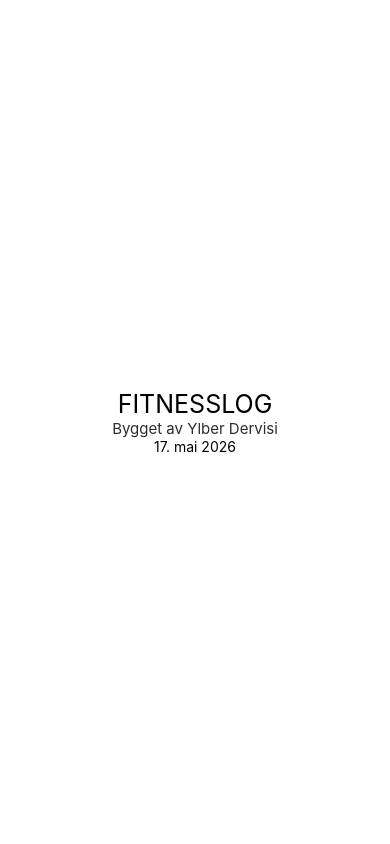
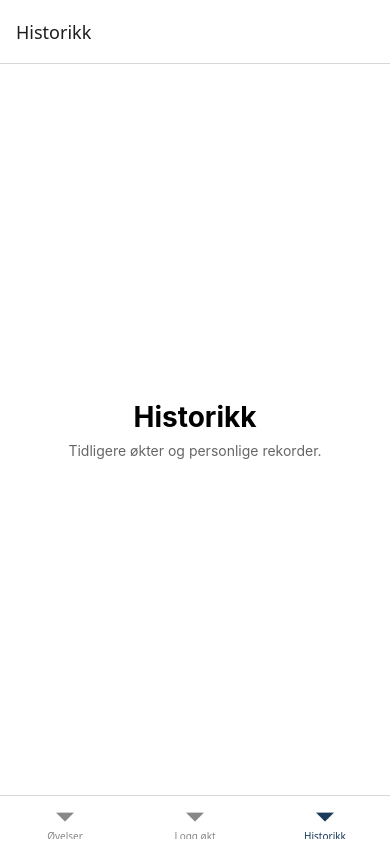
Before and after one commit to ylberdervisi/fitnesslog, a React Native app: screen /Historikk in a window 390 px wide. Built offline with nearby package versions, Linux system fonts and the light colour scheme.

Commit message:
Adding 3 tabs (excercises, log, history)

```diff
--- a/App.tsx
+++ b/App.tsx
@@ -1,31 +1,28 @@
+import { NavigationContainer } from '@react-navigation/native';
+import { createBottomTabNavigator } from '@react-navigation/bottom-tabs';
 import { StatusBar } from 'expo-status-bar';
-import { StyleSheet, Text, View } from 'react-native';
+
+import ExercisesScreen from './src/screens/ExercisesScreen';
+import LogWorkoutScreen from './src/screens/LogWorkoutScreen';
+import HistoryScreen from './src/screens/HistoryScreen';
+
+const Tab = createBottomTabNavigator();
 
 export default function App() {
   return (
-    <View style={styles.container}>
-      <Text style={styles.title}>FITNESSLOG</Text>
-      <Text style={styles.subTitle}>Bygget av Ylber Dervisi</Text>
-      <Text>{new Date().toLocaleDateString('nb-NO', {day: 'numeric', month: 'long', year: 'numeric'})}</Text>
+    <NavigationContainer>
+      <Tab.Navigator
+        screenOptions={{
+          headerStyle: { backgroundColor: '#fff' },
+          tabBarActiveTintColor: '#1a3a5c',
+          tabBarInactiveTintColor: '#888',
+        }}
+      >
+        <Tab.Screen name="Øvelser" component={ExercisesScreen} />
+        <Tab.Screen name="Logg økt" component={LogWorkoutScreen} />
+        <Tab.Screen name="Historikk" component={HistoryScreen} />
+      </Tab.Navigator>
       <StatusBar style="auto" />
-    </View>
+    </NavigationContainer>
   );
 }
-
-const styles = StyleSheet.create({
-  container: {
-    flex: 1,
-    backgroundColor: '#fff',
-    alignItems: 'center',
-    justifyContent: 'center',
-  },
-  title: {
-    color: '#000',
-    fontSize: 25,
-
-  },
-  subTitle: {
-    color: '#2d2d2dff',
-    fontSize: 15
-  }
-});
--- /dev/null
+++ b/src/screens/ExercisesScreen.tsx
@@ -0,0 +1,29 @@
+import { StyleSheet, Text, View } from 'react-native';
+
+export default function ExercisesScreen() {
+  return (
+    <View style={styles.container}>
+      <Text style={styles.title}>Øvelser</Text>
+      <Text style={styles.hint}>Liste over øvelser kommer her.</Text>
+    </View>
+  );
+}
+
+const styles = StyleSheet.create({
+  container: {
+    flex: 1,
+    backgroundColor: '#fff',
+    alignItems: 'center',
+    justifyContent: 'center',
+    padding: 24,
+  },
+  title: {
+    fontSize: 28,
+    fontWeight: 'bold',
+    marginBottom: 8,
+  },
+  hint: {
+    fontSize: 14,
+    color: '#666',
+  },
+});
--- /dev/null
+++ b/src/screens/HistoryScreen.tsx
@@ -0,0 +1,29 @@
+import { StyleSheet, Text, View } from 'react-native';
+
+export default function HistoryScreen() {
+  return (
+    <View style={styles.container}>
+      <Text style={styles.title}>Historikk</Text>
+      <Text style={styles.hint}>Tidligere økter og personlige rekorder.</Text>
+    </View>
+  );
+}
+
+const styles = StyleSheet.create({
+  container: {
+    flex: 1,
+    backgroundColor: '#fff',
+    alignItems: 'center',
+    justifyContent: 'center',
+    padding: 24,
+  },
+  title: {
+    fontSize: 28,
+    fontWeight: 'bold',
+    marginBottom: 8,
+  },
+  hint: {
+    fontSize: 14,
+    color: '#666',
+  },
+});
--- /dev/null
+++ b/src/screens/LogWorkoutScreen.tsx
@@ -0,0 +1,29 @@
+import { StyleSheet, Text, View } from 'react-native';
+
+export default function LogWorkoutScreen() {
+  return (
+    <View style={styles.container}>
+      <Text style={styles.title}>Logg økt</Text>
+      <Text style={styles.hint}>Her registrerer du dagens treningsøkt.</Text>
+    </View>
+  );
+}
+
+const styles = StyleSheet.create({
+  container: {
+    flex: 1,
+    backgroundColor: '#fff',
+    alignItems: 'center',
+    justifyContent: 'center',
+    padding: 24,
+  },
+  title: {
+    fontSize: 28,
+    fontWeight: 'bold',
+    marginBottom: 8,
+  },
+  hint: {
+    fontSize: 14,
+    color: '#666',
+  },
+});
```
Also changed, not shown: package.json (+6 -1 lines), 1 other file (tests, documents, lock files or other folders).
